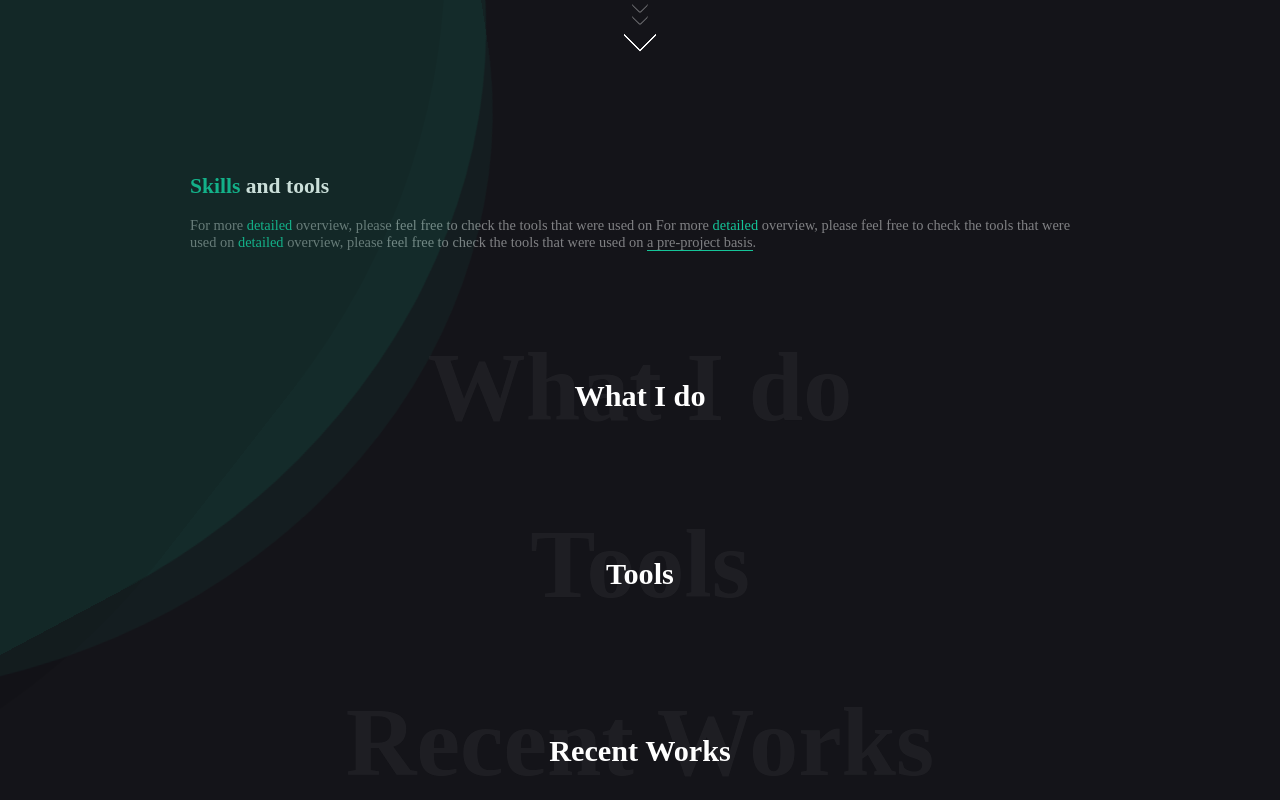
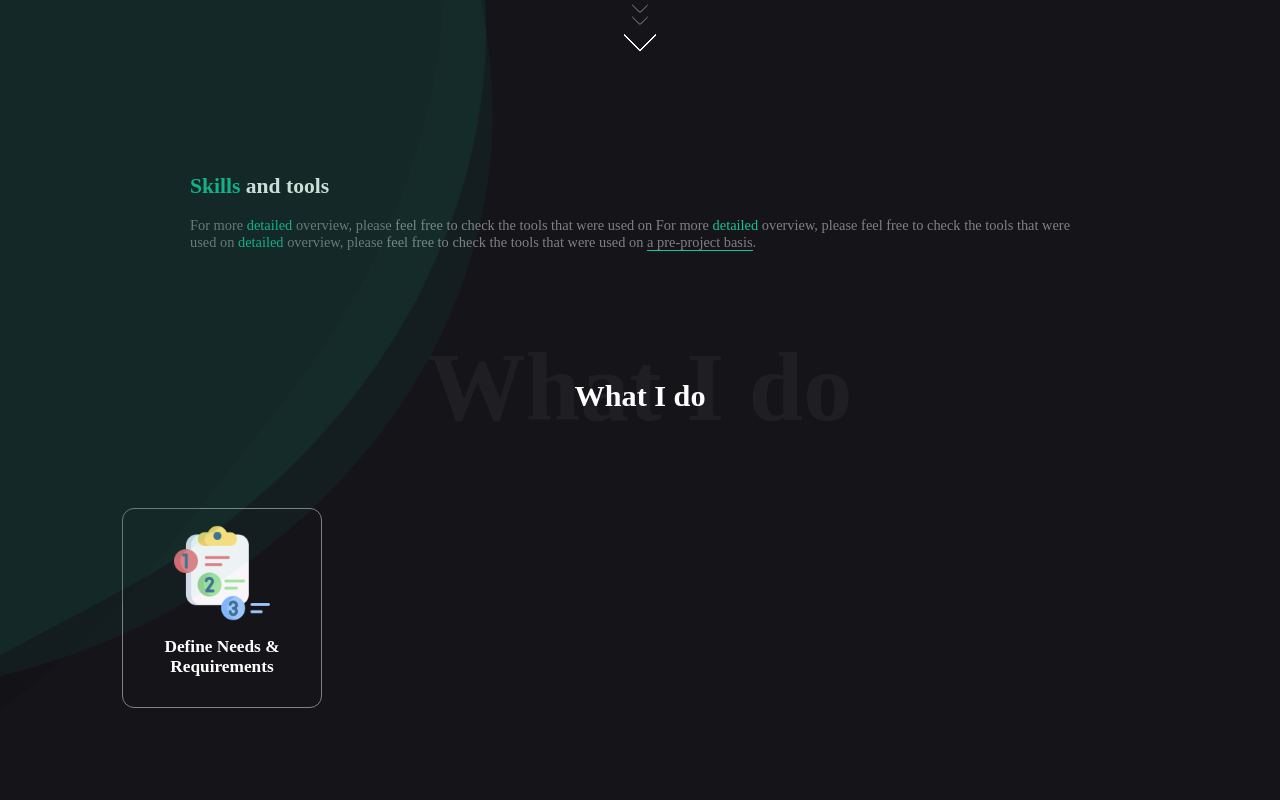
Before and after one commit to Tidjini/portfolio, a React (Create React App) app: page / in a window 1280 px wide. Shown: the part 567-1367 px from the top of the page. After the commit the page ends 1295 px from the top, so only its background shows below. Built offline with nearby package versions, Linux system fonts and the light colour scheme; a web font is replaced by a local one.

Commit message:
set Wid element

```diff
--- a/public/styles.css
+++ b/public/styles.css
@@ -343,3 +343,32 @@ button:hover::before {
   width: 100%;
   text-align: center;
 }
+
+/**SHADOW TITLE**/
+
+/**WHAT I DO ELEMENTS**/
+.wid-container{
+  width: 90%;
+  margin: 0 auto;
+}
+.wid-element{
+  display: flex;
+  flex-direction: column;
+  align-items: center;
+  width: 200px;
+  height: 200px;
+  padding: 16px;
+  text-align: center;
+  border: 1px solid #808184;
+  border-radius: 12px;
+}
+
+.wid-img{
+  width: 96px;
+  height: 96px;
+}
+
+.wid-title{
+  margin-top: 16px;
+  font-size: 1.2em;
+}
--- a/src/WhatIdo.jsx
+++ b/src/WhatIdo.jsx
@@ -9,12 +9,20 @@ function ShadowTitle({ title }) {
   );
 }
 
+function WidElement({ title, picture }) {
+  <li></li>;
+}
+
 export default function WhatIdo() {
   return (
     <div>
       <ShadowTitle title="What I do" />
-      <ShadowTitle title="Tools" />
-      <ShadowTitle title="Recent Works" />
+      <ul className="wid-container">
+        <li className="wid-element">
+          <img src="assets/what/requirements.png" className="wid-img" />
+          <h3 className="wid-title">Define Needs & Requirements</h3>
+        </li>
+      </ul>
     </div>
   );
 }
```
